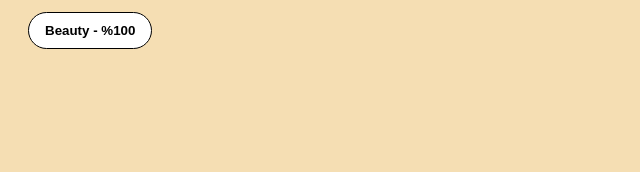
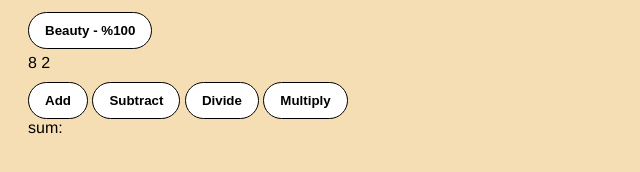
Before and after one commit to Tchinonso/javascript-practice-continuation, a plain HTML site: page index.html in a window 1280 px wide. Shown: the part 254-426 px from the top of the page, without its empty margins (0-640 px from the left). Drawn offline with Linux system fonts and the light colour scheme.

Commit message:
error trigger and calculator done

```diff
--- a/index.html
+++ b/index.html
@@ -12,7 +12,22 @@
 	<p>A little girl</p>
 	<button onclick="purchase()">Beauty - %100</button>
 	<p id="error"></p>
-	<script src="index.js"></script>
 
+
+<span id="num1-el"></span>
+<span id="num2-el"></span>
+<br>
+<button onclick="add()">Add</button>
+<button onclick="subtract()">Subtract</button>
+<button onclick="divide()">Divide</button>
+<button onclick="multiply()">Multiply</button>
+<br>
+<span id="sum-el">sum: </span>
+
+
+
+
+
+<script src="index.js"></script>
 </body>
 </html>
--- a/index.js
+++ b/index.js
@@ -1,5 +1,30 @@
-var errorParagragh = document.getElementById("error")
+ var errorParagragh = document.getElementById("error")
 
-function purchase() {
-	errorParagragh.textContent = "Something went wrong, try again"
+ function purchase() {
+ 	errorParagragh.textContent = "Something went wrong, try again"
+ }
+
+let num1 = 8
+let num2 = 2
+
+document.getElementById("num1-el").textContent = num1
+document.getElementById("num2-el").textContent = num2
+
+let sumEl = document.getElementById("sum-el")
+
+const add = () => {
+	let result = num1 + num2
+	sumEl.textContent = "sum: " + result
 }
+const subtract = () => {
+	let result = num1 - num2;
+  sumEl.textContent = "sum: " + result;
+}
+const divide = () => {
+	let result = num1 / num2;
+  sumEl.textContent = "sum: " + result;
+}
+const multiply = () => {
+	let result = num1 * num2;
+  sumEl.textContent = "sum: " + result;
+}
```
